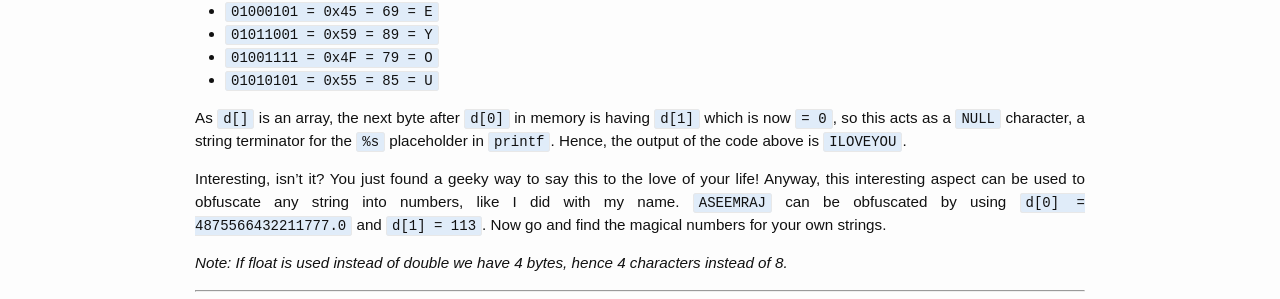
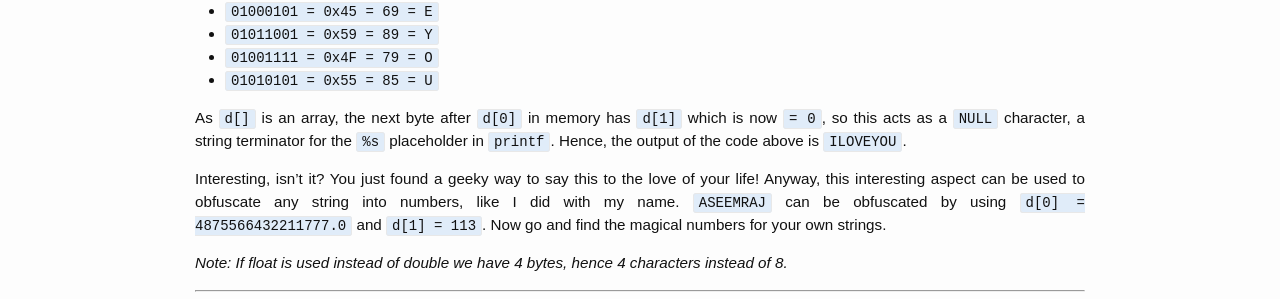
Before and after one commit to aseemrb/aseemrb.github.io, a Jekyll site: the page built from _posts/2015-01-25-machine-level-obfuscation.md, in a window 1280 px wide. Shown: the part 1365-1664 px from the top of the page. Built offline with Jekyll 4.4.1, drawn with Linux system fonts in a browser that asks for light colours.

Commit message:
fix grammar

```diff
--- a/_posts/2015-01-25-machine-level-obfuscation.md
+++ b/_posts/2015-01-25-machine-level-obfuscation.md
@@ -57,7 +57,7 @@ This is an 8-byte representation (64 bits) in the IEEE754 standard and so a char
 - `01001111 = 0x4F = 79 = O`
 - `01010101 = 0x55 = 85 = U`
 
-As `d[]` is an array, the next byte after `d[0]` in memory is having `d[1]` which is now `= 0`, so this acts as a `NULL` character, a string terminator for the `%s` placeholder in `printf`. Hence, the output of the code above is `ILOVEYOU`.
+As `d[]` is an array, the next byte after `d[0]` in memory has `d[1]` which is now `= 0`, so this acts as a `NULL` character, a string terminator for the `%s` placeholder in `printf`. Hence, the output of the code above is `ILOVEYOU`.
 
 Interesting, isn’t it? You just found a geeky way to say this to the love of your life! Anyway, this interesting aspect can be used to obfuscate any string into numbers, like I did with my name. `ASEEMRAJ` can be obfuscated by using `d[0] = 4875566432211777.0` and `d[1] = 113`. Now go and find the magical numbers for your own strings.
 
```
